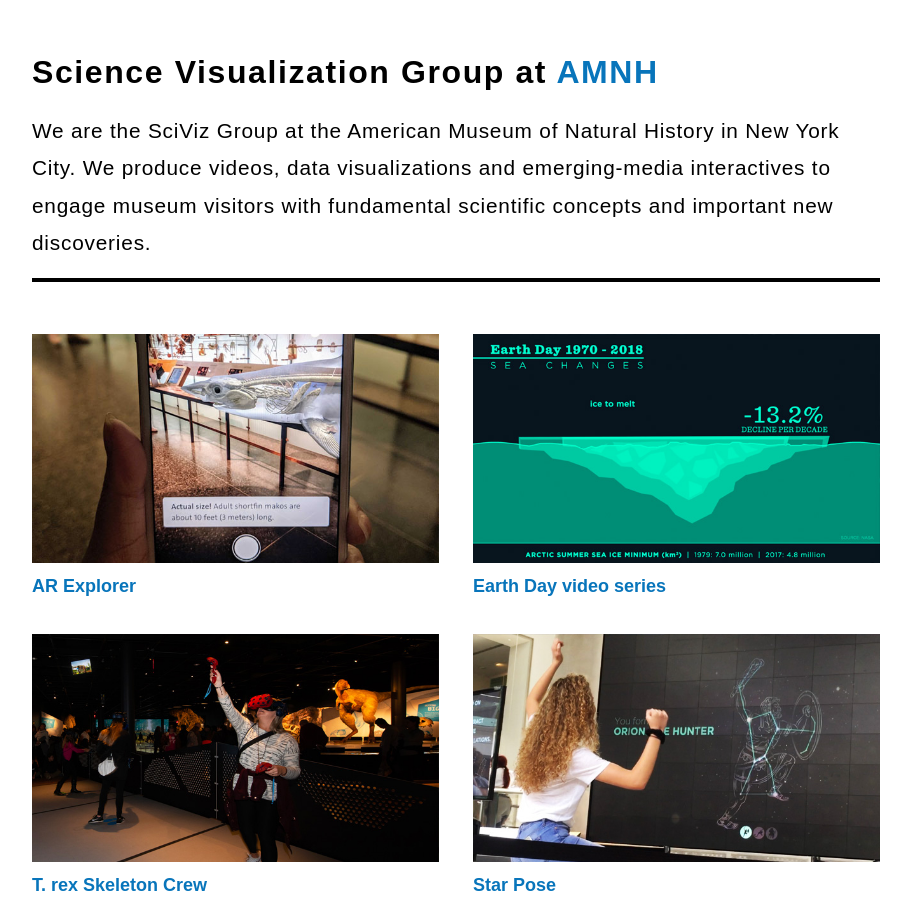
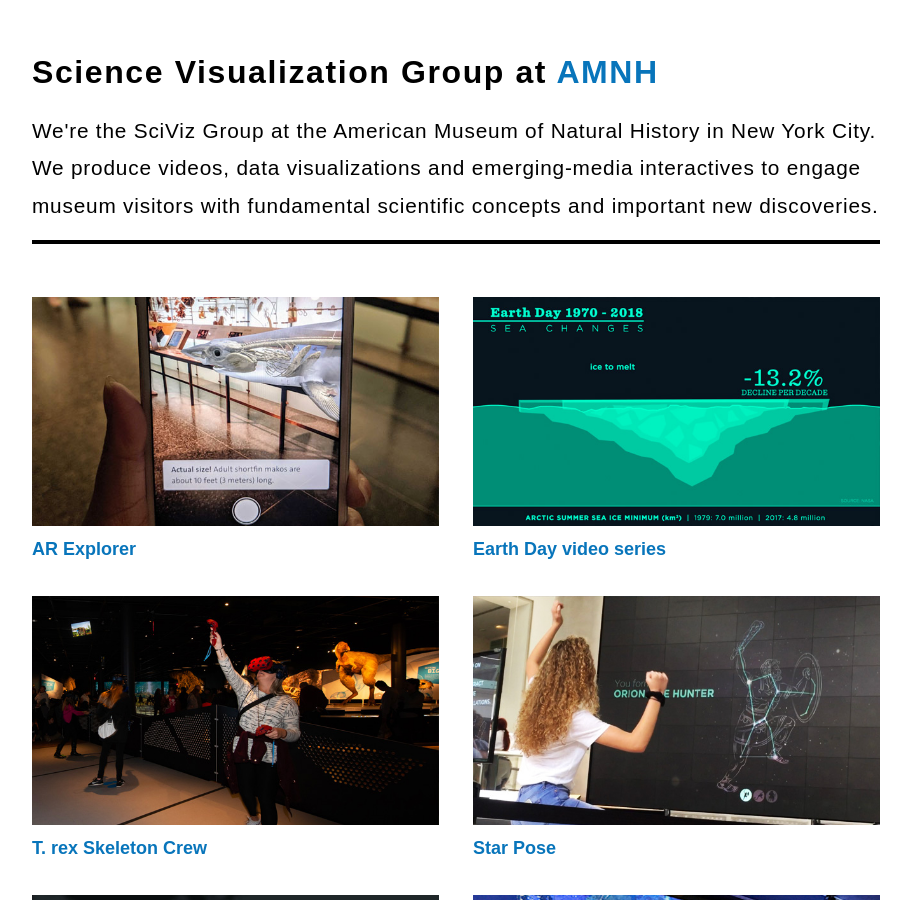
Before and after one commit to amnh-sciviz/amnh-sciviz.github.io, a Jekyll site: the page built from index.md, in a window 1280 px wide and 900 px high. Shown: the whole window, without its empty margins (184-1095 px from the left). Built offline with Jekyll 4.4.1, drawn with Linux system fonts in a browser that asks for light colours.

Commit message:
Update _config.yml

```diff
--- a/_config.yml
+++ b/_config.yml
@@ -15,7 +15,7 @@
 # in the templates via {{ site.myvariable }}.
 title: Science Visualization Group
 email: svg@amnh.org
-description: We are the SciViz Group at the American Museum of Natural History in New York City. We produce videos, data visualizations and emerging-media interactives to engage museum visitors with fundamental scientific concepts and important new discoveries.
+description: We're the SciViz Group at the American Museum of Natural History in New York City. We produce videos, data visualizations and emerging-media interactives to engage museum visitors with fundamental scientific concepts and important new discoveries.
 baseurl: "" # the subpath of your site, e.g. /blog
 url: "" # the base hostname & protocol for your site, e.g. http://example.com
 canonical_url: "https://amnh-sciviz.github.io"
```
